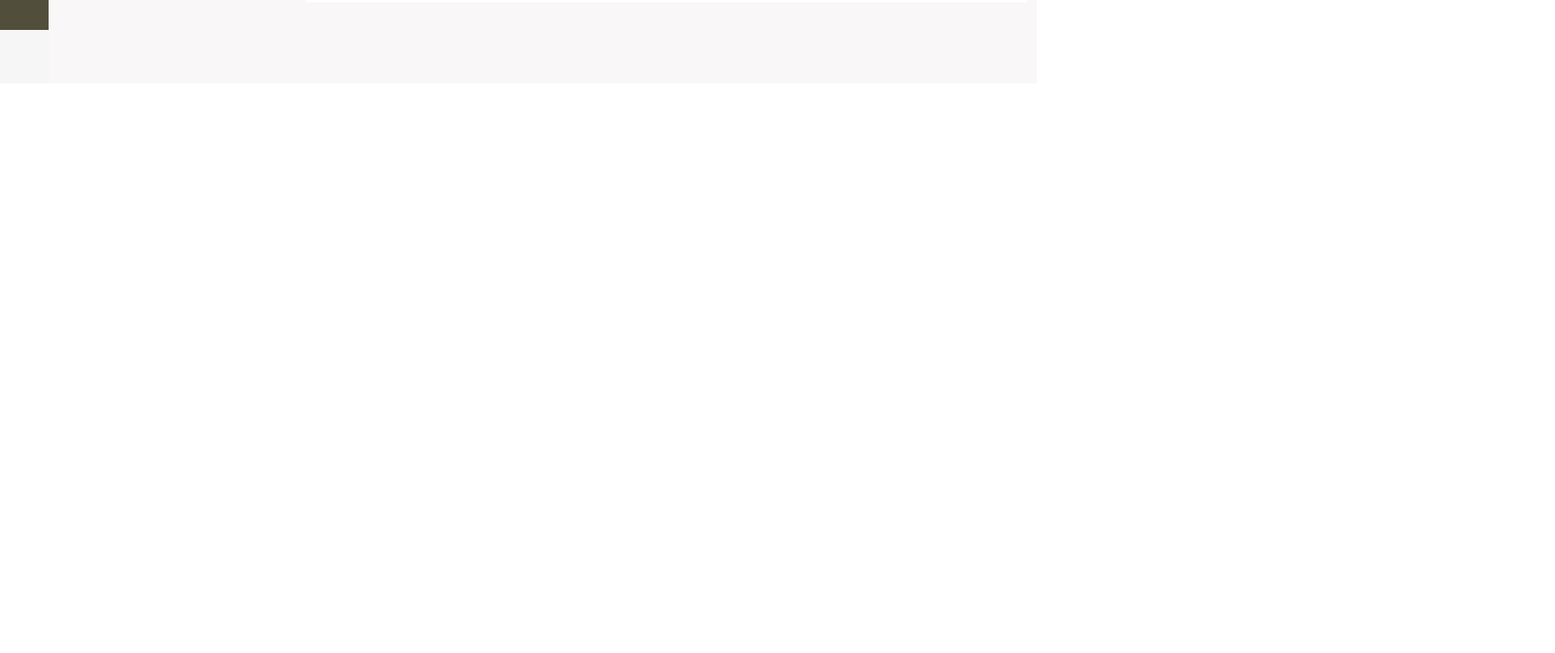
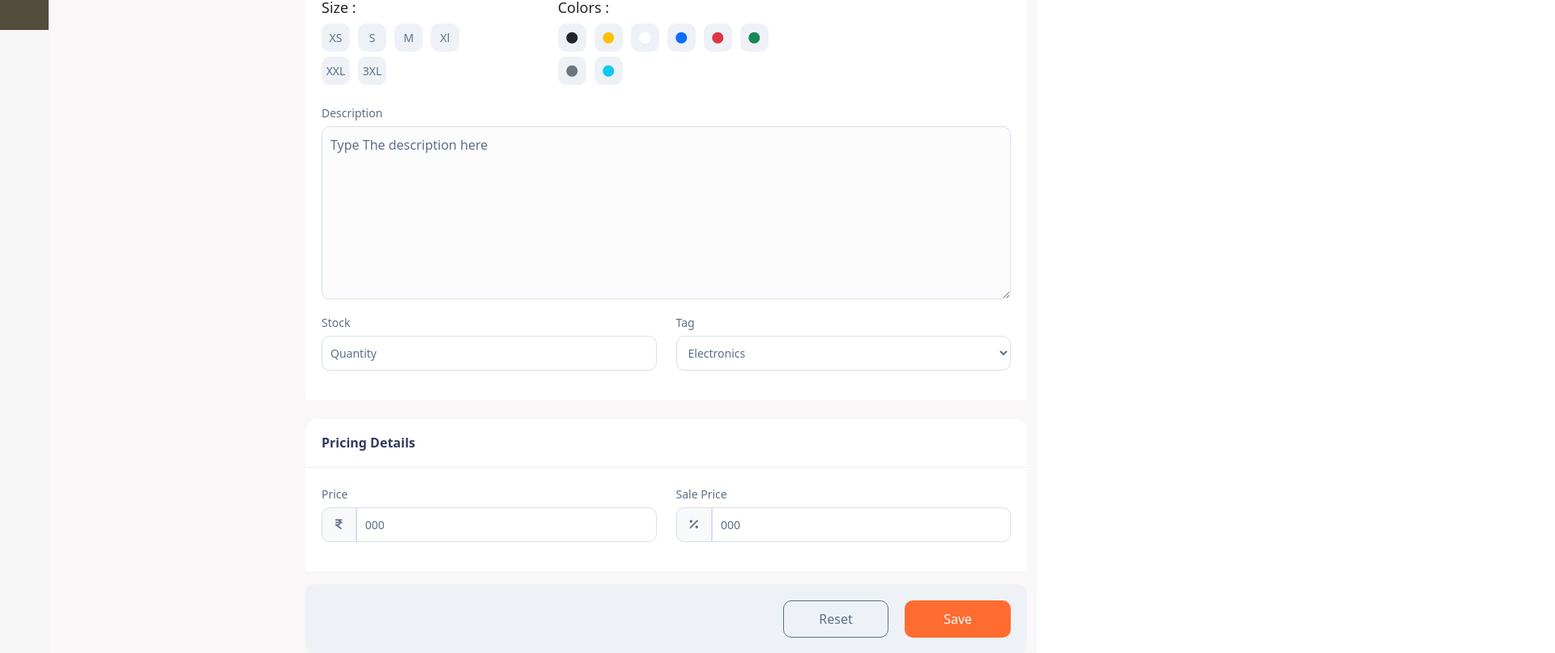
Before and after one commit to WasidAnwer/modeva, a React (Create React App) app: page /AddProduct in a window 1280 px wide. Shown: the part 833-1640 px from the top of the page at 81% size, 1920 px wide, since content can reach past the window. Before the commit the page ends 936 px from the top, so only its background shows below. Built offline with nearby package versions, Linux system fonts and the light colour scheme.

Commit message:
fetu() add design commit

```diff
--- a/src/assets/css/product/add.css
+++ b/src/assets/css/product/add.css
@@ -42,30 +42,37 @@ span {
   text-decoration: line-through;
 }
 
-.Add_section .product .content h5 {
+.Add_section .content h5 {
   font-size: 18px;
   color: rgba(33, 37, 41);
+  text-align: start;
 }
 
-.Add_section .product .content .sizes,
-.Add_section .product .content .colors {
+.Add_section .content .sizes,
+.Add_section .content .colors {
   display: flex;
   flex-wrap: wrap;
   gap: 10px;
 }
 
-.Add_section .product .content input {
+.Add_section .product .content input,
+.Add_section .content .field .colors input,
+.Add_section .content .field .sizes input {
   position: absolute;
   clip: rect(0, 0, 0, 0);
   pointer-events: none;
 }
 
-.Add_section .product .content input:checked + label {
+.Add_section .product .content input:checked+label,
+.Add_section .content .field .colors input:checked+label,
+.Add_section .content .field .sizes input:checked+label {
   background: #bec2c6;
   color: #fff;
 }
 
-.Add_section .product .content label {
+.Add_section .product .content label,
+.Add_section .content .field .colors label,
+.Add_section .content .field .sizes label {
   background: #eef2f7;
   color: #000;
   height: 35px;
@@ -139,12 +146,12 @@ span {
 
 .Add_section .product-fields .content .inner input {
   position: absolute;
-  height: 244px;
-  width: 746px;
+  height: 100%;
+  width: 100%;
   opacity: 0;
   cursor: pointer;
-  top: -4px;
-  right: -4px;
+  top: 0px;
+  right: 0px;
   z-index: 100;
 }
 
@@ -179,7 +186,8 @@ span {
   color: #5d7186;
 }
 
-.Add_section .product-fields .content .field input::placeholder {
+.Add_section .product-fields .content .field input::placeholder,
+.Add_section .product-fields .content .field textarea::placeholder {
   color: #5d7186;
 }
 
@@ -188,7 +196,8 @@ span {
 }
 
 .Add_section .product-fields .content .field input,
-.Add_section .product-fields .content .field select {
+.Add_section .product-fields .content .field select,
+.Add_section .product-fields .content .field textarea {
   display: block;
   outline: none;
   width: 100%;
@@ -197,6 +206,78 @@ span {
   border-radius: 10px;
 }
 
+.Add_section .product-fields .content .field textarea {
+  background: #fcfcfd;
+}
+
 .Add_section .product-fields .content .field select {
   background: #fff;
 }
+
+.Add_section .product-fields .content .field .price-div {
+  display: flex;
+}
+
+.Add_section .product-fields .content .field .price-div span {
+  display: flex;
+  align-items: center;
+  padding: 0.5rem 1rem;
+  font-size: 0.875rem;
+  font-weight: 400;
+  line-height: 1.5;
+  color: #5d7186;
+  text-align: center;
+  white-space: nowrap;
+  background: #f8f9fa;
+  border: 1px solid #d8dfec;
+  border-radius: 10px 0px 0px 10px;
+}
+
+.Add_section .product-fields .content .field .price-div input {
+  border-radius: 0px 10px 10px 0px;
+}
+
+.Add_section .product-btns {
+  display: flex;
+  background: #eef2f7;
+  justify-content: end;
+  padding: 10px;
+  border-radius: 10px;
+}
+
+.Add_section .product-btns button a {
+  text-decoration: none;
+  color: #5d7186;
+}
+
+.Add_section .product-btns button {
+  margin: 10px;
+  padding: 10px;
+  border: none;
+  background: transparent;
+  width: 15%;
+  border: 1px #5d7186 solid;
+  transition: 0.5s;
+  border-radius: 10px;
+}
+
+.Add_section .product-btns button:hover a{
+  color: #fff;
+}
+
+.Add_section .product-btns button:hover {
+  background: #5d7186;
+}
+
+.Add_section .product-btns button:nth-child(2) {
+  background: #ff6c2f;
+  border: 1px transparent solid;
+}
+
+.Add_section .product-btns button:nth-child(2) a {
+  color: #fff;
+}
+
+.Add_section .product-btns button:nth-child(2):hover {
+  background: #e6612a;
+}
--- a/src/screen/products/Add.js
+++ b/src/screen/products/Add.js
@@ -108,7 +108,113 @@ function Add() {
                       </div>
                     </div>
                   </div>
+                  <div className="row">
+                    <div class="col-lg-4">
+                      <div class="field mb-3">
+                        <h5 class="mt-3">Size :</h5>
+                        <div class="sizes">
+                          <input type="checkbox" id="size-xs" />
+                          <label for="size-xs">XS</label>
+                          <input type="checkbox" id="size-s1" />
+                          <label for="size-s1">S</label>
+                          <input type="checkbox" id="size-m1" />
+                          <label for="size-m1">M</label>
+                          <input type="checkbox" id="size-xl1" />
+                          <label for="size-xl1">Xl</label><br />
+                        </div>
+                        <div className="sizes">
+                          <input type="checkbox" id="size-xxl1" />
+                          <label for="size-xxl1">XXL</label>
+                          <input type="checkbox" id="size-3xl" />
+                          <label for="size-3xl">3XL</label>
+                        </div>
+                      </div>
+                    </div>
+                    <div class="col-lg-6">
+                      <div class="field mb-3">
+                        <h5 class="mt-3">Colors :</h5>
+                        <div class="colors">
+                          <input type="checkbox" id="color-dark1" />
+                          <label for="color-dark1"> <i class="fa-solid fa-circle text-dark"></i></label>
+                          <input type="checkbox" id="color-yellow1" />
+                          <label for="color-yellow1"> <i class="fa-solid fa-circle text-warning"></i></label>
+                          <input type="checkbox" id="color-white1" />
+                          <label for="color-white1"> <i class="fa-solid fa-circle text-white"></i></label>
+                          <input type="checkbox" id="color-blue" />
+                          <label for="color-blue"> <i class="fa-solid fa-circle text-primary"></i></label>
+                          <input type="checkbox" id="color-red1" />
+                          <label for="color-red1"> <i class="fa-solid fa-circle text-danger"></i></label>
+                          <input type="checkbox" id="color-green" />
+                          <label for="color-green"> <i class="fa-solid fa-circle text-success"></i></label>
+                        </div>
+                        <div class="colors">
+                          <input type="checkbox" id="color-grey" />
+                          <label for="color-grey"> <i class="fa-solid fa-circle text-secondary"></i></label>
+                          <input type="checkbox" id="color-skublue" />
+                          <label for="color-skublue"> <i class="fa-solid fa-circle text-info"></i></label>
+                        </div>
+                      </div>
+                    </div>
+                  </div>
+                  <div className="row">
+                    <div class="col-lg-12">
+                      <div class="field mb-3">
+                        <label for="description">Description</label>
+                        <textarea id="description" rows="8" placeholder="Type The description here"></textarea>
+                      </div>
+                    </div>
+                  </div>
+                  <div className="row">
+                    <div class="col-lg-6">
+                      <div class="field mb-3">
+                        <label for="stock">Stock</label>
+                        <input type="number" id="stock" placeholder="Quantity" />
+                      </div>
+                    </div>
+                    <div class="col-lg-6">
+                      <div class="field mb-3">
+                        <label for="prod-tag">Tag</label>
+                        <select id="prod-tag">
+                          <option value="1">Electronics</option>
+                          <option value="2">Fashion</option>
+                          <option value="3">Headphones</option>
+                          <option value="4">Watches</option>
+                        </select>
+                      </div>
+                    </div>
+                  </div>
                 </div>
+              </div>
+              <div class="product-fields mt-4">
+                <div class="heading">
+                  <h4>Pricing Details</h4>
+                </div>
+                <div class="content">
+                  <div className="row">
+                    <div class="col-lg-6">
+                      <div class="field mb-3">
+                        <label for="price">Price</label>
+                        <div className="price-div">
+                          <span><i class="fa-solid fa-indian-rupee-sign"></i></span>
+                          <input type="number" id="price" placeholder="000" />
+                        </div>
+                      </div>
+                    </div>
+                    <div class="col-lg-6">
+                      <div class="field mb-3">
+                        <label for="sale_price">Sale Price</label>
+                        <div className="price-div">
+                          <span><i class="fa-solid fa-percent"></i></span>
+                          <input type="number" id="sale_price" placeholder="000" />
+                        </div>
+                      </div>
+                    </div>
+                  </div>
+                </div>
+              </div>
+              <div class="product-btns mt-3">
+                <button><a href="#!">Reset</a></button>
+                <button><a href="#!">Save</a></button>
               </div>
             </div>
           </div>
```
